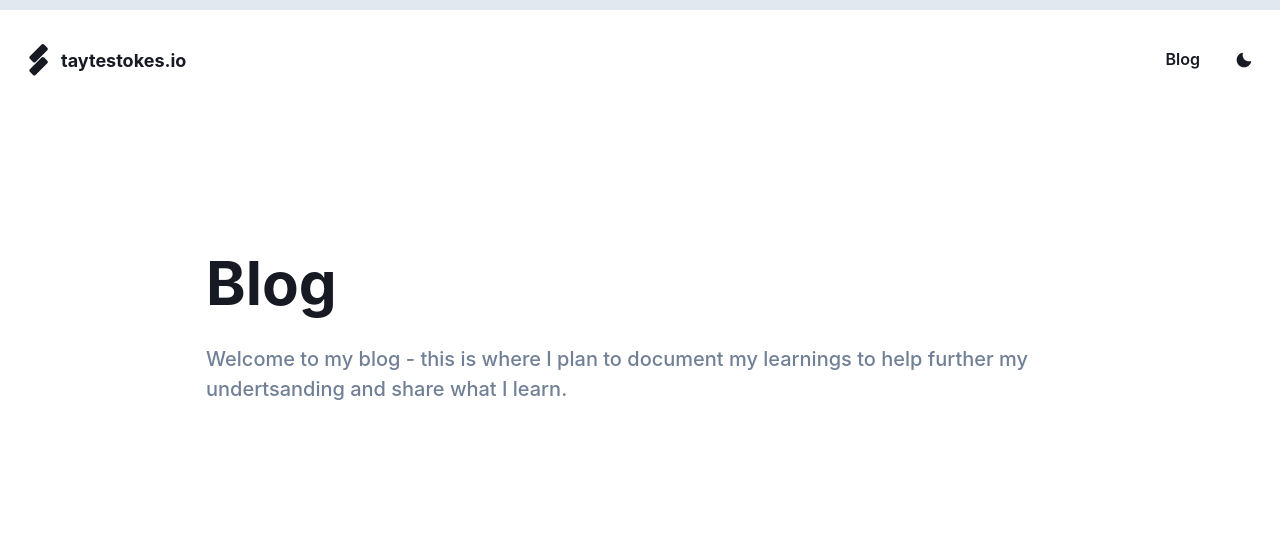
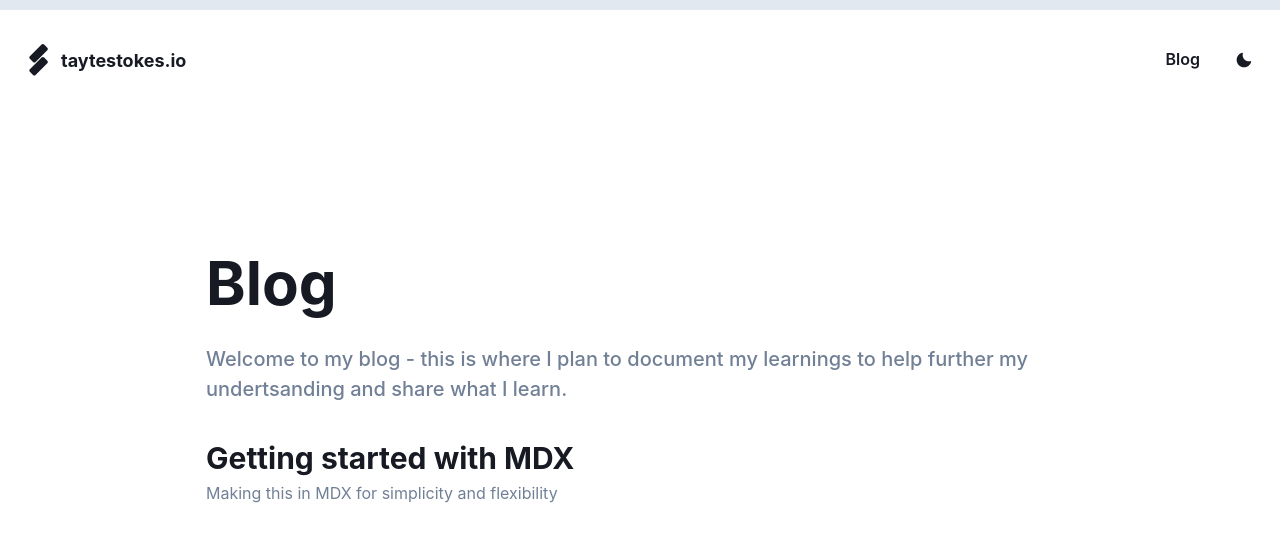
Before and after one commit to taytestokes/taytestokes.io, a Next.js app: page /blog in a window 1280 px wide. Shown: the top 542 px of the page. Built offline with nearby package versions, Linux system fonts and the light colour scheme.

Commit message:
adds blog post card to link to post page

```diff
--- a/components/BlogPostCard.js
+++ b/components/BlogPostCard.js
@@ -1,7 +1,34 @@
 import React from 'react'
+import NextLink from 'next/link'
 
-const BlogPostCard = () => {
-  return <div></div>
+import { Box, Text, Link, useColorModeValue } from '@chakra-ui/react'
+
+const BlogPostCard = ({ post }) => {
+  const titleTextColor = useColorModeValue(
+    'linear(to-l, gray.900, gray.900)',
+    'linear(to-l, #7928CA, #FF0080)'
+  )
+  const excerptTextColor = useColorModeValue('gray.500', 'whiteAlpha.900')
+
+  return (
+    <Box mt={8}>
+      <NextLink href={`/blog/${post.slug}`}>
+        <Link
+          w="sm"
+          fontSize={['xl', '3xl']}
+          fontWeight="bold"
+          bgGradient={titleTextColor}
+          bgClip="text"
+          _hover={{
+            textDecoration: 'none'
+          }}
+        >
+          {post.title}
+        </Link>
+      </NextLink>
+      <Text color={excerptTextColor}>{post.excerpt}</Text>
+    </Box>
+  )
 }
 
 export default BlogPostCard
```
